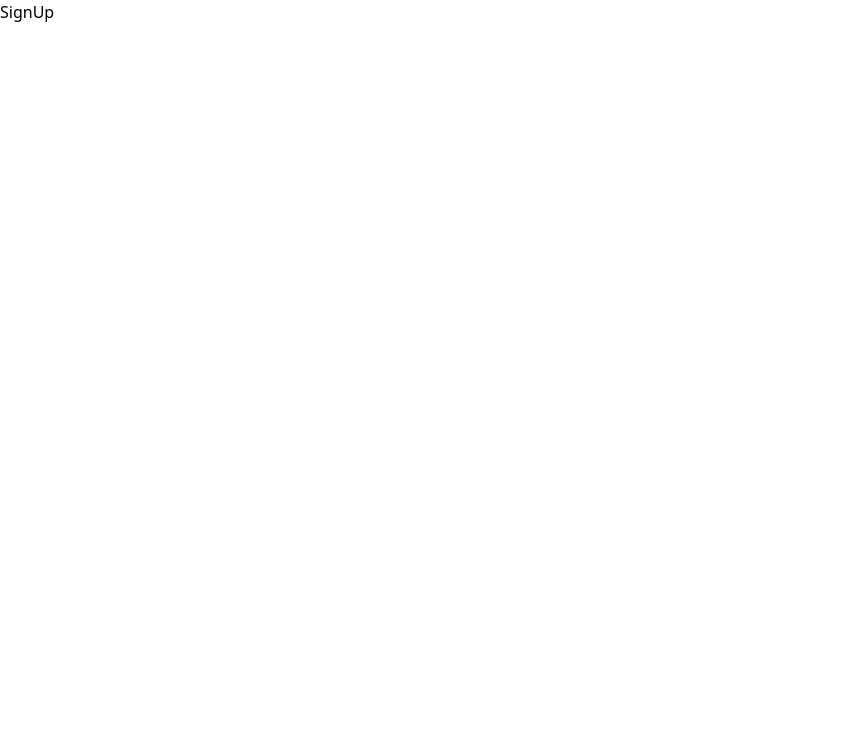
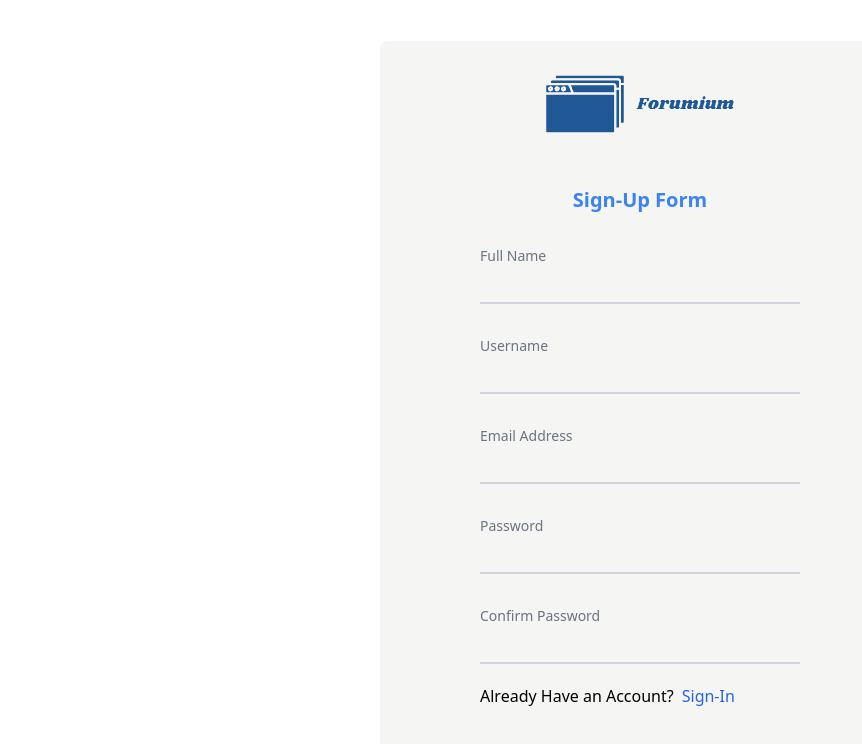
Before and after one commit to Root1-2/Forumium-React-Version-, a React (Vite) app: page /signup in a window 1280 px wide. Shown: the top 744 px of the page, without its empty margins (0-862 px from the left). Built offline with nearby package versions, Linux system fonts and the light colour scheme.

Commit message:
login-signup design complete

```diff
--- a/package.json
+++ b/package.json
@@ -10,6 +10,7 @@
     "preview": "vite preview"
   },
   "dependencies": {
+    "@supabase/supabase-js": "^2.45.0",
     "react": "^18.3.1",
     "react-dom": "^18.3.1",
     "react-router-dom": "^6.25.1"
--- a/src/components/AppLayout.jsx
+++ b/src/components/AppLayout.jsx
@@ -2,7 +2,7 @@ import { Outlet } from "react-router-dom";
 
 function AppLayout() {
   return (
-    <div className="p-10">
+    <div>
       <Outlet />
     </div>
   );
--- /dev/null
+++ b/src/components/Input.jsx
@@ -0,0 +1,26 @@
+import PropTypes from "prop-types";
+
+function Input({ label, type }) {
+  return (
+    <div className="group relative z-0 mb-5 w-full">
+      <input
+        type={type}
+        name="floating"
+        id="floating"
+        className="dark:text-dark peer block w-80 appearance-none border-0 border-b-2 border-gray-300 bg-transparent px-0 py-5 text-lg text-gray-900 focus:border-blue-600 focus:outline-none focus:ring-0 dark:border-gray-600 dark:focus:border-blue-500"
+        placeholder=" "
+        required
+      />
+      <label className="absolute top-3 -z-10 origin-[0] -translate-y-6 scale-75 transform text-sm text-gray-500 duration-300 peer-placeholder-shown:translate-y-0 peer-placeholder-shown:scale-100 peer-focus:start-0 peer-focus:-translate-y-6 peer-focus:scale-75 peer-focus:font-medium peer-focus:text-blue-600 rtl:peer-focus:left-auto rtl:peer-focus:translate-x-1/4 dark:text-gray-400 peer-focus:dark:text-blue-500">
+        {label}
+      </label>
+    </div>
+  );
+}
+
+export default Input;
+
+Input.propTypes = {
+  label: PropTypes.string.isRequired,
+  type: PropTypes.string.isRequired,
+};
--- /dev/null
+++ b/src/components/LoginForm.jsx
@@ -0,0 +1,21 @@
+import { NavLink } from "react-router-dom";
+import Input from "./Input";
+
+function LoginForm() {
+  return (
+    <div className="p-5">
+      <p className="mb-5 text-center text-xl font-semibold text-blue-500">
+        Login Form
+      </p>
+      <Input label={"Email Address"} type={"email"} />
+      <Input label={"Password"} type={"password"} />
+
+      <span>Don&apos;t Have an Account?</span>
+      <NavLink to="/signup">
+        <span className="ms-2 text-blue-600">Sign-Up</span>
+      </NavLink>
+    </div>
+  );
+}
+
+export default LoginForm;
--- /dev/null
+++ b/src/components/Logo.jsx
@@ -0,0 +1,7 @@
+function Logo() {
+  return (
+    <img src="../public/main-logo-transparent.png" className="" alt="logo" />
+  );
+}
+
+export default Logo;
--- /dev/null
+++ b/src/components/SignUpForm.jsx
@@ -0,0 +1,24 @@
+import { NavLink } from "react-router-dom";
+import Input from "./Input";
+
+function SignUpForm() {
+  return (
+    <div className="p-5">
+      <p className="mb-5 text-center text-xl font-semibold text-blue-500">
+        Sign-Up Form
+      </p>
+      <Input label={"Full Name"} type={"text"} />
+      <Input label={"Username"} type={"text"} />
+      <Input label={"Email Address"} type={"email"} />
+      <Input label={"Password"} type={"password"} />
+      <Input label={"Confirm Password"} type={"password"} />
+
+      <span>Already Have an Account?</span>
+      <NavLink to="/login">
+        <span className="ms-2 text-blue-600">Sign-In</span>
+      </NavLink>
+    </div>
+  );
+}
+
+export default SignUpForm;
--- a/src/pages/Login.jsx
+++ b/src/pages/Login.jsx
@@ -1,5 +1,18 @@
+import LoginForm from "../components/LoginForm";
+import Logo from "../components/Logo";
+
 function Login() {
-  return <div>Login</div>;
+  return (
+    <div className="flex h-screen items-center">
+      <div className="mx-auto rounded-lg bg-stone-100 px-10 py-7">
+        <div className="mb-8 flex justify-center">
+          <Logo />
+        </div>
+
+        <LoginForm />
+      </div>
+    </div>
+  );
 }
 
 export default Login;
--- a/src/pages/SignUp.jsx
+++ b/src/pages/SignUp.jsx
@@ -1,5 +1,18 @@
+import Logo from "../components/Logo";
+import SignUpForm from "../components/SignUpForm";
+
 function SignUp() {
-  return <div>SignUp</div>;
+  return (
+    <div className="flex h-screen items-center">
+      <div className="mx-auto rounded-lg bg-stone-100 px-20 py-8">
+        <div className="mb-8 flex justify-center">
+          <Logo />
+        </div>
+
+        <SignUpForm />
+      </div>
+    </div>
+  );
 }
 
 export default SignUp;
--- /dev/null
+++ b/src/services/supabase.js
@@ -0,0 +1,7 @@
+import { createClient } from "@supabase/supabase-js";
+export const supabaseUrl = "https://gxfiowkjnakurezyzhbg.supabase.co";
+const supabaseKey =
+  "eyJhbGciOiJIUzI1NiIsInR5cCI6IkpXVCJ9.eyJpc3MiOiJzdXBhYmFzZSIsInJlZiI6Imd4Zmlvd2tqbmFrdXJlenl6aGJnIiwicm9sZSI6ImFub24iLCJpYXQiOjE3MjI0NTIyODMsImV4cCI6MjAzODAyODI4M30.KqMn1vn9x3NZeUU8_bsEz5RIWFYdda__ovaLHwjaxaw";
+const supabase = createClient(supabaseUrl, supabaseKey);
+
+export default supabase;
```
Also changed, not shown: public/main-logo-transparent.png (added), 1 other file (tests, documents, lock files or other folders).
